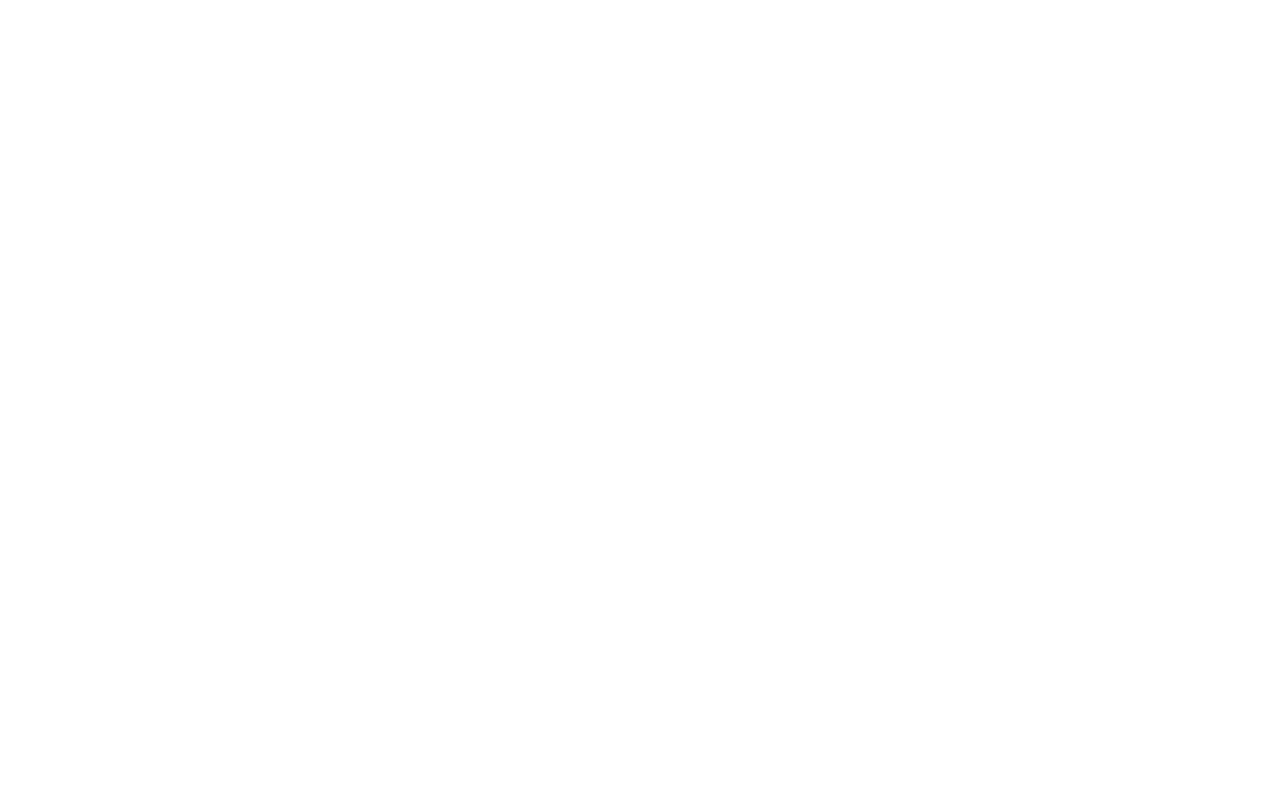
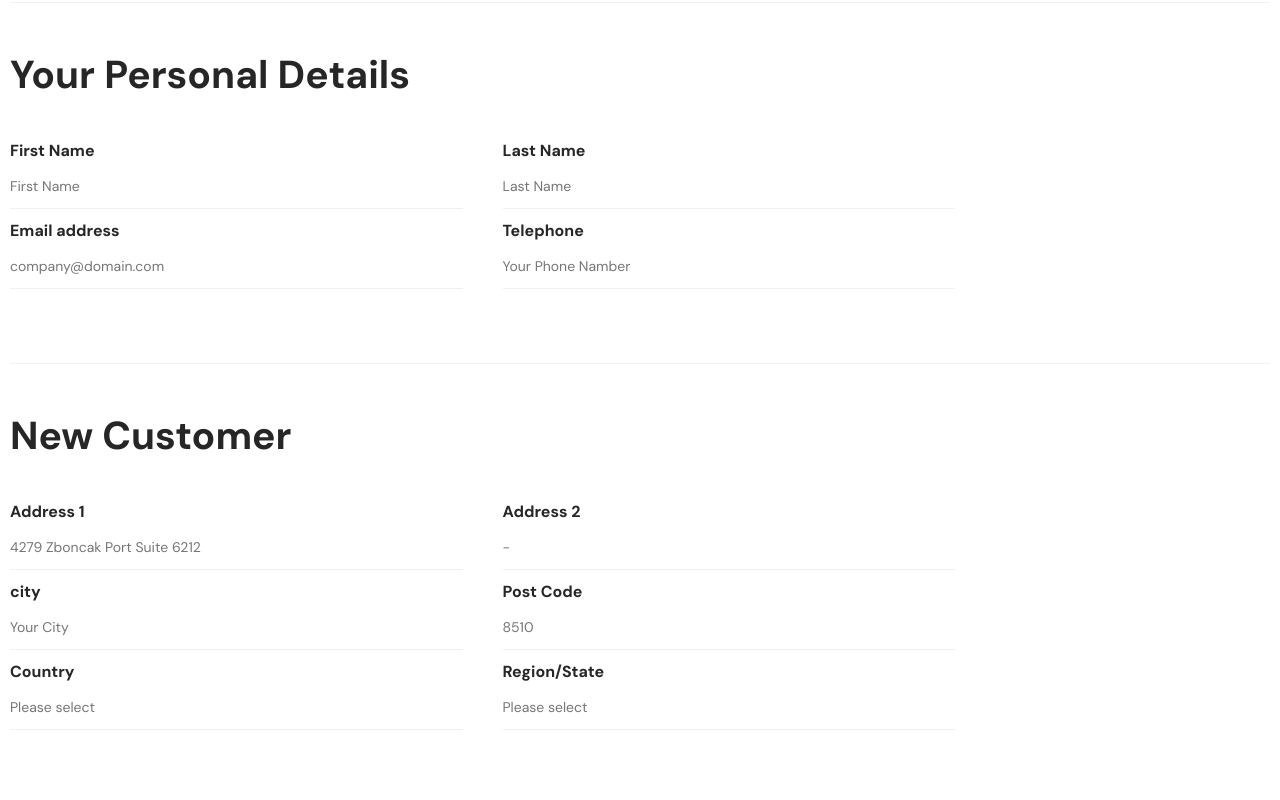
Before and after one commit to sohelrana3/Orebi---E-commerce-website, a React (Create React App) app: page /singup in a window 1280 px wide. Before the commit this address had no page. Shown: the part 880-1680 px from the top of the page. Before the commit the page ends 800 px from the top, so only its background shows below. Built offline with nearby package versions, Linux system fonts and the light colour scheme; the HTML template or start-up script is replaced by a standard one.

Commit message:
singup page

```diff
--- a/src/App.js
+++ b/src/App.js
@@ -11,6 +11,7 @@
 import Home from "./pages/Home";
 import Login from "./pages/Login";
 import Shop from "./pages/Shop";
+import Singup from "./pages/Singup";
 
 let route = createBrowserRouter(
   createRoutesFromElements(
@@ -20,6 +21,7 @@
       <Route path="/About" element={<About/>}></Route>
       <Route path="/Contract" element={<Contract/>}></Route>
       <Route path="/login" element={<Login/>}></Route>
+      <Route path="/singup" element={<Singup/>}></Route>
     </Route>
   )
 );
--- /dev/null
+++ b/src/pages/Singup.js
@@ -0,0 +1,44 @@
+import React from 'react'
+import Badcam from '../componet/Lyaouts/Badcam'
+import Container from '../componet/Lyaouts/Container'
+import Inputbox from '../componet/Lyaouts/Inputbox'
+import Headding from '../componet/Lyaouts/Headding'
+
+const Singup = () => {
+  return (
+    <Container>
+        <Badcam />
+        <div className='w-full border-b border-[#F0F0F0] pb-5 md:pb-16'>
+            <p className='w-ful lg:w-1/3 text-[#767676] font-dm font-normal text-sm'>Lorem Ipsum is simply dummy  the printing and typesetting industry. Lorem Ipsum has been the industry's standard dummy text ever since the.</p>
+        </div>
+        <div className='mt-5 sm:mt-7 md:mt-10 lg:mt-14 border-b border-[#F0F0F0] pb-5 sm:pb-7 md:pb-10 lg:pb-16'>
+            <Headding title='Your Personal Details' />
+            <div className='md:flex w-full lg:w-3/4 gap-x-10'>
+                <Inputbox as='input' title='First Name' placeholder="First Name" />
+                <Inputbox as='input' title='Last Name' placeholder="Last Name" />
+            </div>
+            <div className='md:flex w-full lg:w-3/4 gap-x-10'>
+                <Inputbox as='input' title='Email address' placeholder="company@domain.com" />
+                <Inputbox as='input' title='Telephone' placeholder="Your Phone Namber" />
+            </div>
+        </div>
+        <div className='mt-5 sm:mt-7 md:mt-10 lg:mt-14 border-b border-[#F0F0F0] pb-5 sm:pb-7 md:pb-10 lg:pb-16'>
+            <Headding title='New Customer' />
+            <div className='md:flex w-full lg:w-3/4 gap-x-10'>
+                <Inputbox as='input' title='Address 1' placeholder="4279 Zboncak Port Suite 6212" />
+                <Inputbox as='input' title='Address 2' placeholder="-" />
+            </div>
+            <div className='md:flex w-full lg:w-3/4 gap-x-10'>
+                <Inputbox as='input' title='city' placeholder="Your City" />
+                <Inputbox as='input' title='Post Code' placeholder="8510" />
+            </div>
+            <div className='md:flex w-full lg:w-3/4 gap-x-10'>
+                <Inputbox as='input' title='Country' placeholder="Please select" />
+                <Inputbox as='input' title='Region/State' placeholder="Please select" />
+            </div>
+        </div>
+    </Container>
+  )
+}
+
+export default Singup
```
